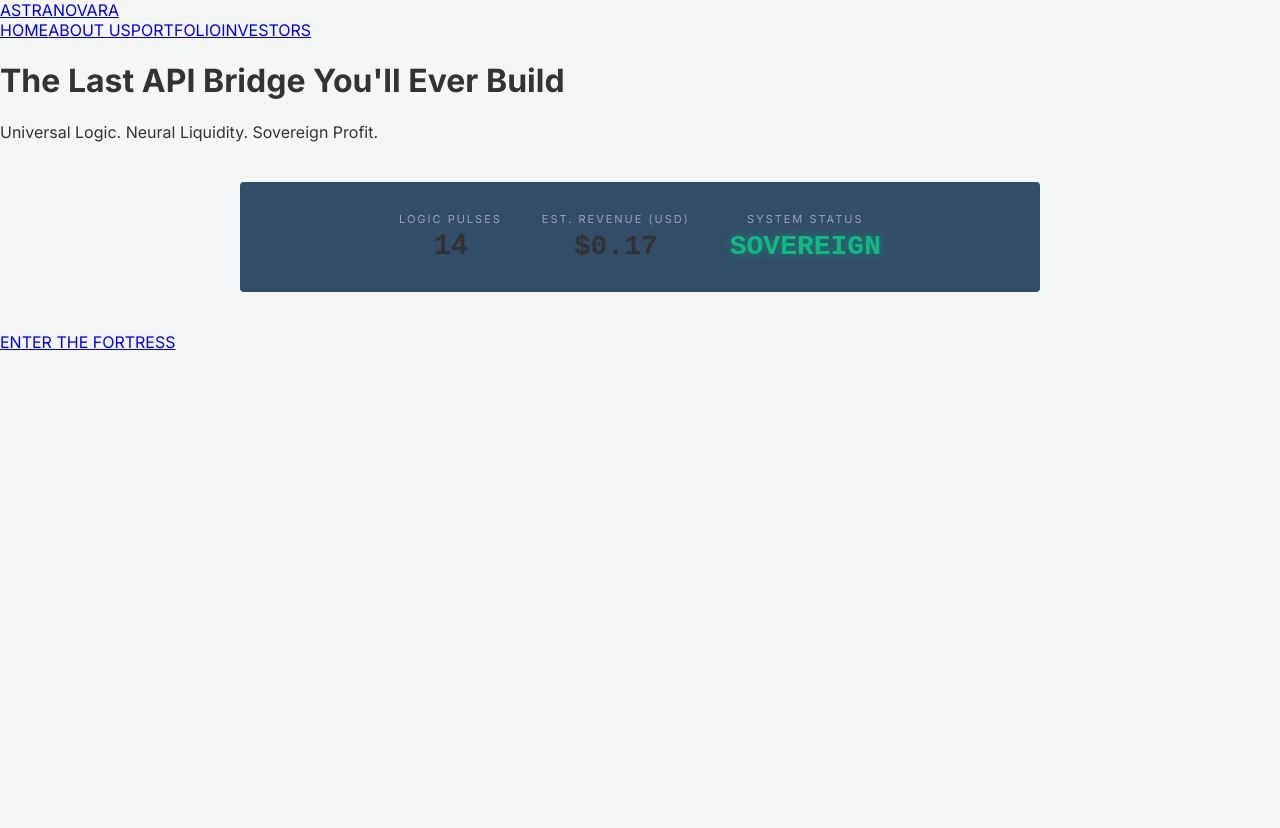
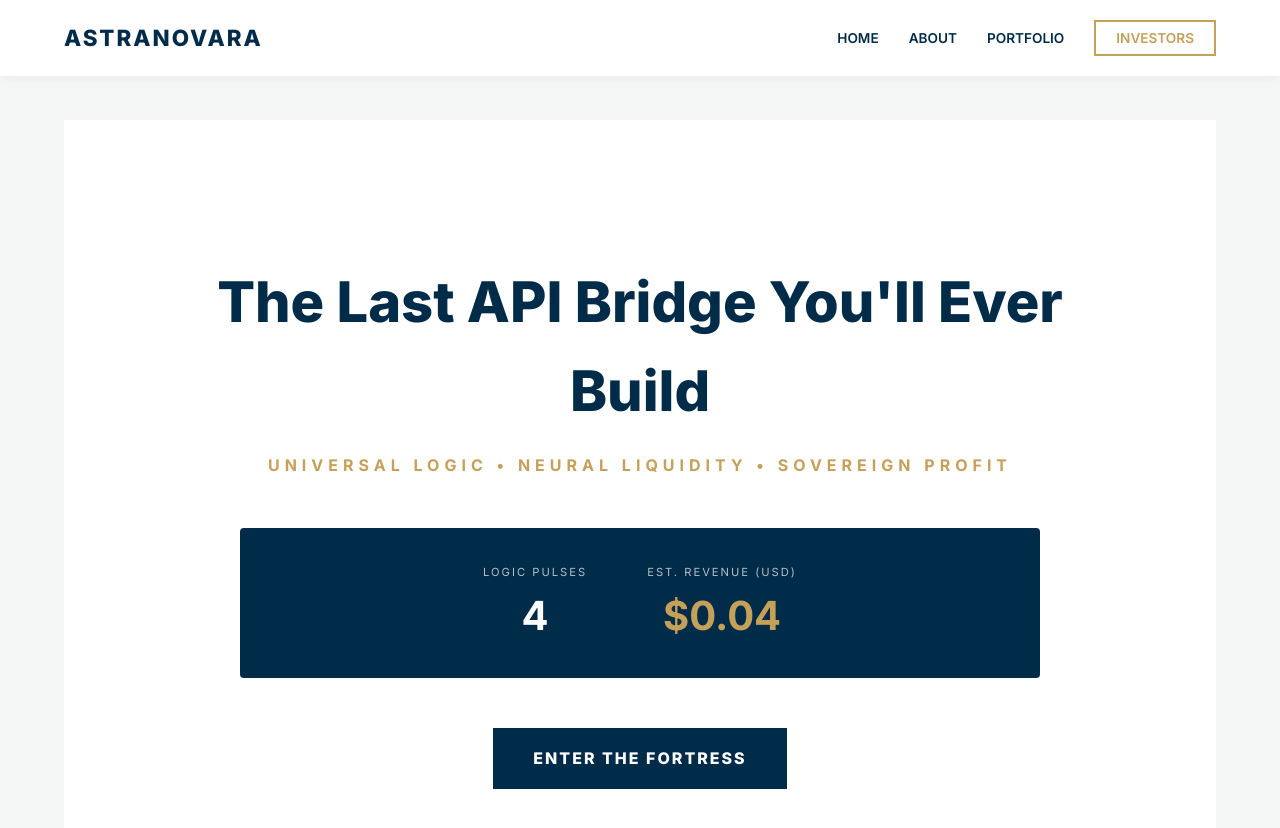
Before and after one commit to samuelart400/Astranovara, a React (Vite) app: page / in a window 1280 px wide. Shown: the top 828 px of the page. Before the commit the page ends 800 px from the top, so only its background shows below. Built offline with nearby package versions, Linux system fonts and the light colour scheme.

Commit message:
Launch v1: Institutional Dashboard and Sovereign Gateways

```diff
--- a/src/App.css
+++ b/src/App.css
@@ -1,52 +1,170 @@
-/* LIVE TICKER STYLING */
+:root {
+  --centum-blue: #002B49;      /* Deep Institutional Blue */
+  --centum-gold: #C5A059;      /* Sophisticated Gold */
+  --centum-gray: #F4F7F9;      /* Soft Background Gray */
+  --centum-text: #333333;      /* Professional Dark Gray */
+  --white: #ffffff;
+}
+
+body {
+  margin: 0;
+  font-family: 'Inter', 'Segoe UI', sans-serif;
+  background-color: var(--centum-gray);
+  color: var(--centum-text);
+  line-height: 1.6;
+}
+
+/* --- NAVBAR --- */
+.navbar {
+  position: fixed;
+  top: 0;
+  width: 100%;
+  background: var(--white);
+  padding: 20px 5%;
+  display: flex;
+  justify-content: space-between;
+  align-items: center;
+  box-shadow: 0 2px 10px rgba(0,0,0,0.05);
+  z-index: 1000;
+  box-sizing: border-box;
+}
+
+.nav-logo {
+  font-weight: 800;
+  letter-spacing: 2px;
+  color: var(--centum-blue);
+  text-decoration: none;
+  font-size: 1.4rem;
+}
+
+.nav-links a {
+  text-decoration: none;
+  color: var(--centum-blue);
+  font-weight: 600;
+  font-size: 0.85rem;
+  margin-left: 30px;
+  transition: color 0.3s;
+}
+
+.nav-links .investor-btn {
+  border: 2px solid var(--centum-gold);
+  padding: 8px 20px;
+  color: var(--centum-gold);
+}
+
+/* --- HERO SECTION --- */
+.hero-slider {
+  padding: 100px 10%;
+  background: var(--white);
+  text-align: center;
+}
+
+.hero-slider h1 {
+  font-size: 3.5rem;
+  color: var(--centum-blue);
+  margin-bottom: 10px;
+  font-weight: 800;
+}
+
+.hero-subtitle {
+  color: var(--centum-gold);
+  letter-spacing: 5px;
+  font-weight: 700;
+  text-transform: uppercase;
+  margin-bottom: 40px;
+}
+
+/* --- THE TICKER (Clean & Bold) --- */
 .live-ticker-panel {
   display: flex;
   justify-content: center;
-  gap: 40px;
-  background: rgba(0, 34, 69, 0.8);
+  gap: 60px;
+  background: var(--centum-blue);
   padding: 30px;
-  border: 1px solid var(--gold);
   border-radius: 4px;
-  margin: 40px auto;
+  color: var(--white);
+  margin: 50px auto;
   max-width: 800px;
-  backdrop-filter: blur(10px);
-}
-
-.ticker-item {
-  display: flex;
-  flex-direction: column;
-  align-items: center;
 }
 
 .ticker-item .label {
-  font-size: 11px;
+  font-size: 0.7rem;
   letter-spacing: 2px;
-  color: #94a3b8;
-  margin-bottom: 5px;
+  opacity: 0.7;
 }
 
 .ticker-item .value {
-  font-size: 28px;
-  font-weight: 900;
-  font-family: 'Courier New', monospace;
+  font-size: 2.5rem;
+  font-weight: 700;
+  display: block;
 }
 
 .gold-text {
-  color: var(--gold);
+  color: var(--centum-gold);
 }
 
-.status-green {
-  color: #10b981;
-  text-shadow: 0 0 10px rgba(16, 185, 129, 0.5);
+/* --- FORMS & SECTIONS --- */
+.section-wrap {
+  background: var(--white);
+  padding: 60px;
+  border-radius: 8px;
+  box-shadow: 0 4px 20px rgba(0,0,0,0.03);
+  margin-bottom: 40px;
 }
 
-/* Add a pulse animation for the logic pulses */
-@keyframes pulse-glow {
-  0% { transform: scale(1); }
-  50% { transform: scale(1.05); color: var(--gold); }
-  100% { transform: scale(1); }
+.section-title {
+  color: var(--centum-gold);
+  text-transform: uppercase;
+  font-weight: 800;
+  font-size: 0.9rem;
+  letter-spacing: 2px;
 }
 
-.ticker-item:nth-child(1) .value {
-  animation: pulse-glow 1.5s infinite;
+.anchor-text {
+  color: var(--centum-blue);
+  font-size: 2rem;
+  margin-top: 10px;
 }
+
+.sovereign-form input {
+  width: 100%;
+  padding: 15px;
+  margin-bottom: 15px;
+  border: 1px solid #ddd;
+  background: var(--centum-gray);
+  border-radius: 4px;
+}
+
+.spectacular-btn {
+  background: var(--centum-blue);
+  color: var(--white);
+  padding: 18px 40px;
+  border: none;
+  font-weight: 800;
+  letter-spacing: 2px;
+  cursor: pointer;
+  transition: transform 0.2s;
+  text-decoration: none;
+  display: inline-block;
+}
+
+.spectacular-btn:hover {
+  transform: translateY(-2px);
+  background: #003d66;
+}
+
+/* --- GATEWAY BOXES --- */
+.manifesto-item {
+  border-bottom: 1px solid #eee;
+  padding: 30px 0;
+}
+
+.wallet-address {
+  background: #f0f0f0;
+  color: var(--centum-blue);
+  font-family: monospace;
+  padding: 12px;
+  display: block;
+  margin-top: 10px;
+  border-left: 4px solid var(--centum-gold);
+}
--- a/src/App.jsx
+++ b/src/App.jsx
@@ -1,43 +1,67 @@
-import React, { useState, useEffect } from 'react'; // Added hooks
+import React, { useState, useEffect } from 'react';
 import { Link } from 'react-router-dom';
 import './App.css';
 
 function App({ section }) {
-  // 1. LIVE SIMULATOR STATE
-  const [profit, setProfit] = useState(0);
+  // --- CORE ENGINE STATE ---
+  const [profit, setProfit] = useState(0.00);
   const [pulses, setPulses] = useState(0);
+  const [formData, setFormData] = useState({
+    name: '', email: '', telegram: '', allocation: '', walletAddress: ''
+  });
+  const [status, setStatus] = useState('idle');
 
+  // Logic Pulse Simulator (The "Heartbeat")
   useEffect(() => {
     const interval = setInterval(() => {
-      // Simulate micro-tolls ($0.005 per logic pulse)
-      setPulses(prev => prev + Math.floor(Math.random() * 5) + 1);
-      setProfit(prev => prev + (Math.random() * 0.15));
-    }, 1500);
+      setPulses(prev => prev + Math.floor(Math.random() * 3));
+      setProfit(prev => prev + (Math.random() * 0.05));
+    }, 2000);
     return () => clearInterval(interval);
   }, []);
+
+  const handleSubmit = async (e) => {
+    e.preventDefault();
+    setStatus('loading');
+
+    // YOUR GOOGLE SCRIPT GATEWAY
+    const WEB_APP_URL = "https://script.google.com/macros/s/AKfycbxa5aRn6U02dluhR7cIaKG8D0XyPLhIHrDdaY5RuKn1jm0tFtTJdULABemlPAXAu1yd/exec";
+
+    try {
+      await fetch(WEB_APP_URL, {
+        method: 'POST',
+        mode: 'no-cors',
+        headers: { 'Content-Type': 'application/json' },
+        body: JSON.stringify(formData)
+      });
+      setStatus('success');
+    } catch (error) {
+      console.error("Transmission Error:", error);
+      setStatus('idle');
+    }
+  };
 
   const renderContent = () => {
     switch (section) {
       case 'about':
         return (
           <div className="section-wrap">
-            <h2 className="section-title">Institutional Protocol & Governance</h2>
-            <div className="anchor-text">
-              <strong>The Strategic Mandate:</strong> Astranovara is a sovereign technology holding entity engineered to solve the "Interoperability Crisis." We provide the <strong>Neural Backbone</strong> for the next trillion-dollar digital economy.
-            </div>
-
-            <div className="pillar-grid">
-              <div className="pillar-card">
-                <h3>Our History</h3>
-                <p>Born from elite cybersecurity, Astranovara was built in stealth to eliminate the 60% of human capital lost to "Glue-Code" waste. We own the <strong>Universal Logic Plug</strong>—a sovereign layer for frictionless data movement.</p>
+            <span className="section-title">Institutional Protocol</span>
+            <h2 className="anchor-text">Infrastructure for the <strong>Sovereign Tech Economy.</strong></h2>
+            <div className="manifesto-list">
+              <div className="manifesto-item">
+                <span className="item-num">01</span>
+                <div className="item-content">
+                  <h3>Universal Logic</h3>
+                  <p>Eliminating glue-code waste by connecting global APIs through a single neural backbone. We provide the "Logic Plug" for the future of enterprise data.</p>
+                </div>
               </div>
-              <div className="pillar-card">
-                <h3>The 30-Day Capital Sprint</h3>
-                <p>We are closing a <strong>$10M Private Seed Round</strong> by May 2026. This is a rolling close. $4M is already allocated; $6M remains for strategic partners who want to own the "Pipes of the Internet."</p>
-              </div>
-              <div className="pillar-card">
-                <h3>Sovereign Governance</h3>
-                <p>100% Founder-Owned. We bypass bureaucratic lag to ensure rapid capital deployment. By holding $STAR, you are a stakeholder in the <strong>Neural Liquidity Layer</strong>.</p>
+              <div className="manifesto-item">
+                <span className="item-num">02</span>
+                <div className="item-content">
+                  <h3>$STAR Utility</h3>
+                  <p>A deflationary utility token consumed by every logic pulse across the network. Built for high-frequency institutional settlement.</p>
+                </div>
               </div>
             </div>
           </div>
@@ -46,24 +70,16 @@ function App({ section }) {
       case 'portfolio':
         return (
           <div className="section-wrap">
-            <h2 className="section-title">Strategic Sovereign Portfolio</h2>
-            <p className="anchor-text">Diversified across high-yield digital infrastructure to ensure a $2M monthly net profit floor.</p>
-            <div className="portfolio-grid">
-              <div className="portfolio-card">
-                <h3>Universal Logic Plug</h3>
-                <p>The core engine. Connecting global APIs instantly via VSCode. This vertical alone targets $1.2M/mo in Logic Tolls.</p>
+            <span className="section-title">The Assets</span>
+            <h2 className="anchor-text">Engineering <strong>Sovereign Yield</strong> through global data flow.</h2>
+            <div className="manifesto-list">
+              <div className="manifesto-item">
+                <h3>Logic Plug v1.0</h3>
+                <p>The universal adapter for enterprise data integration. Currently in Alpha pilot phase.</p>
               </div>
-              <div className="portfolio-card">
-                <h3>Neural Liquidity ($STAR)</h3>
-                <p>The deflationary fuel. Every logic pulse burns $STAR, increasing scarcity and value for seed participants.</p>
-              </div>
-              <div className="portfolio-card">
-                <h3>Deepfake Defense Mesh</h3>
-                <p>Institutional biometric security layer for Tier-1 banking ledgers. Solving the $12B AI-fraud crisis.</p>
-              </div>
-              <div className="portfolio-card">
+              <div className="manifesto-item">
                 <h3>Sovereign Cloud</h3>
-                <p>Private infrastructure for enterprises requiring off-grid data processing. Zero third-party surveillance.</p>
+                <p>Private, zero-surveillance hosting nodes for high-security entities in emerging markets.</p>
               </div>
             </div>
           </div>
@@ -72,29 +88,71 @@ function App({ section }) {
       case 'investors':
         return (
           <div className="section-wrap">
-            <h2 className="section-title">Investor Relations</h2>
-            <p className="anchor-text">Secure your position in the $10M Seed Round. Astranovara is a private infrastructure play for high-growth digital alpha.</p>
-            <div className="wallet-grid">
-              <div className="wallet-card">
-                <h3>Bitcoin (BTC)</h3>
-                <code className="address">bc1q5cjn0ksznv5lx64vx0k44csent4uuhknkdqn9f</code>
+            <span className="section-title">Institutional Participation</span>
+            <h2 className="anchor-text">The Astranovara Seed Round is <strong>Live.</strong> Acquire $STAR utility via Sovereign Gateways.</h2>
+
+            {/* 2026 MANDATORY REGULATORY DISCLOSURE */}
+            <div className="status-box" style={{borderLeft: '4px solid var(--centum-gold)', background: '#fcfaf5', marginBottom: '40px', padding: '20px'}}>
+              <h4 style={{color: 'var(--centum-blue)', fontSize: '0.9rem', marginBottom: '10px', fontWeight: '800'}}>MANDATORY RISK DISCLOSURE (V.2026.4)</h4>
+              <ol style={{fontSize: '0.8rem', opacity: 0.8, lineHeight: '1.4', paddingLeft: '15px', color: '#333'}}>
+                <li><strong>Utility Only:</strong> $STAR is a functional tool for logic consumption and carries no equity rights or profit guarantees.</li>
+                <li><strong>Jurisdiction:</strong> Restricted to professional participants. USA and sanctioned region residents are strictly prohibited.</li>
+                <li><strong>Capital Risk:</strong> Protocol is in active development. Performance metrics are simulations of current Alpha network capacity.</li>
+              </ol>
+            </div>
+
+            {status === 'success' ? (
+              <div className="status-box" style={{textAlign: 'center', padding: '40px'}}>
+                <h3 style={{color: 'var(--centum-gold)', marginBottom: '15px'}}>TRANSMISSION VERIFIED</h3>
+                <p>Your allocation request has been logged to the ledger. You may now proceed with the contribution via the secure gateways below.</p>
               </div>
-              <div className="wallet-card">
-                <h3>Ethereum (ETH)</h3>
-                <code className="address">0x71f3BFe473C4DC9712fE028D085742d47d4b2C1a</code>
-              </div>
-            </div>
+            ) : (
+              <>
+                <form onSubmit={handleSubmit} className="sovereign-form">
+                  <div className="form-group" style={{display: 'flex', gap: '15px'}}>
+                    <input type="text" placeholder="PARTICIPANT NAME" required style={{flex: 1}} onChange={(e) => setFormData({...formData, name: e.target.value})} />
+                    <input type="email" placeholder="SECURE EMAIL" required style={{flex: 1}} onChange={(e) => setFormData({...formData, email: e.target.value})} />
+                  </div>
+                  <div className="form-group" style={{display: 'flex', gap: '15px'}}>
+                    <input type="text" placeholder="TELEGRAM / SIGNAL" required style={{flex: 1}} onChange={(e) => setFormData({...formData, telegram: e.target.value})} />
+                    <input type="number" placeholder="CONTRIBUTION (USD VALUE)" required style={{flex: 1}} onChange={(e) => setFormData({...formData, allocation: e.target.value})} />
+                  </div>
+                  <input type="text" placeholder="RECEIVING WALLET (ERC-20 / POLYGON)" required onChange={(e) => setFormData({...formData, walletAddress: e.target.value})} />
+                  <button type="submit" className="spectacular-btn" style={{width: '100%'}} disabled={status === 'loading'}>
+                    {status === 'loading' ? "LOGGING TRANSACTION..." : "GENERATE SECURE GATEWAYS"}
+                  </button>
+                </form>
+
+                <div className="manifesto-list" style={{marginTop: '60px'}}>
+                  <div className="manifesto-item">
+                    <span className="item-num">GATEWAY 01</span>
+                    <div className="item-content">
+                      <h3>Bitcoin (BTC)</h3>
+                      <p>Institutional proxy for high-value settlement.</p>
+                      <code className="wallet-address">bc1q5cjn0ksznv5lx64vx0k44csent4uuhknkdqn9f</code>
+                    </div>
+                  </div>
+                  <div className="manifesto-item">
+                    <span className="item-num">GATEWAY 02</span>
+                    <div className="item-content">
+                      <h3>Ethereum (ETH/USDC)</h3>
+                      <p>Supports ETH and Stablecoins (USDC/USDT).</p>
+                      <code className="wallet-address">0x71f3BFe473C4DC9712fE028D085742d47d4b2C1a</code>
+                    </div>
+                  </div>
+                </div>
+              </>
+            )}
           </div>
         );
 
-      default: // HOME PAGE (NOW WITH LIVE SIMULATOR)
+      default:
         return (
           <div className="hero-slider">
             <div className="slide-content">
               <h1>The Last API Bridge You'll Ever Build</h1>
-              <p>Universal Logic. Neural Liquidity. Sovereign Profit.</p>
+              <p className="hero-subtitle">UNIVERSAL LOGIC • NEURAL LIQUIDITY • SOVEREIGN PROFIT</p>
 
-              {/* LIVE COUNTER PANEL */}
               <div className="live-ticker-panel">
                 <div className="ticker-item">
                   <span className="label">LOGIC PULSES</span>
@@ -104,12 +162,7 @@ function App({ section }) {
                   <span className="label">EST. REVENUE (USD)</span>
                   <span className="value gold-text">${profit.toFixed(2)}</span>
                 </div>
-                <div className="ticker-item">
-                  <span className="label">SYSTEM STATUS</span>
-                  <span className="value status-green">SOVEREIGN</span>
-                </div>
               </div>
-
               <Link to="/about" className="spectacular-btn">ENTER THE FORTRESS</Link>
             </div>
           </div>
@@ -122,13 +175,13 @@ function App({ section }) {
       <nav className="navbar">
         <Link to="/" className="nav-logo">ASTRANOVARA</Link>
         <div className="nav-links">
-          <Link to="/" className="nav-item home-glow">HOME</Link>
-          <Link to="/about" className="nav-item">ABOUT US</Link>
+          <Link to="/" className="nav-item">HOME</Link>
+          <Link to="/about" className="nav-item">ABOUT</Link>
           <Link to="/portfolio" className="nav-item">PORTFOLIO</Link>
-          <Link to="/investors" className="nav-item">INVESTORS</Link>
+          <Link to="/investors" className="nav-item investor-btn">INVESTORS</Link>
         </div>
       </nav>
-      <main>
+      <main style={{paddingTop: '120px', minHeight: '100vh', paddingLeft: '5%', paddingRight: '5%'}}>
         {renderContent()}
       </main>
     </div>
```
